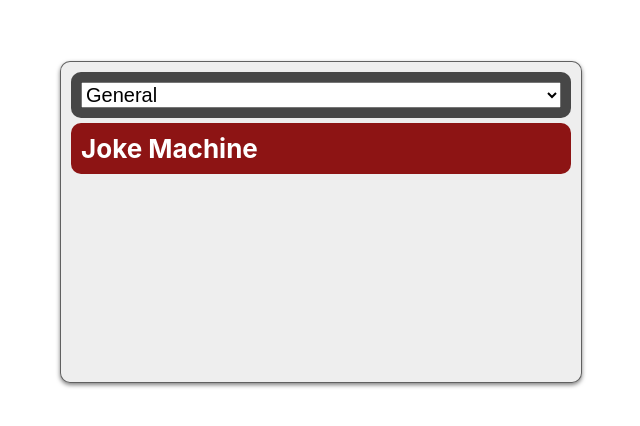
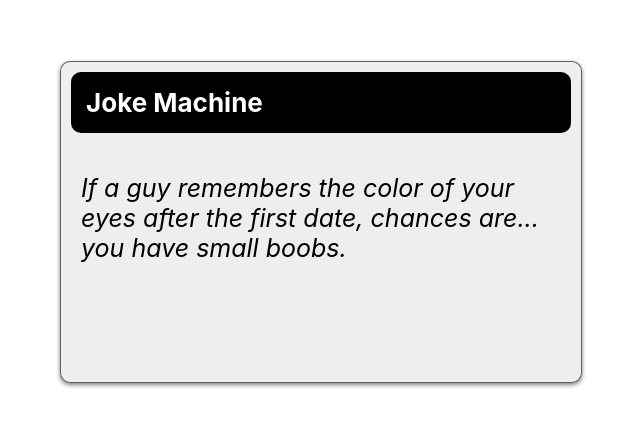
Before and after one commit to axai-kaizoku/learning_JS, a React (Create React App) app in the folder React/jsx_react_dom/: page / in a window 1280 px wide. Shown: the part 178-604 px from the top of the page, without its empty margins (319-959 px from the left). Built offline with nearby package versions, Linux system fonts and the light colour scheme; no server answers.

Commit message:
Add a personal activity which includes (web-scraping, random, etc.)

```diff
--- a/React/jsx_react_dom/src/App.js
+++ b/React/jsx_react_dom/src/App.js
@@ -1,24 +1,40 @@
-import React, { useState } from 'react';
+import React, { Component } from 'react';
 import './index.css';
 import Joke from './Joke';
+import Data from './Sources/data';
 
-const App = () => {
-	const [category, setCategory] = useState('general');
-	return (
-		<>
+class App extends Component {
+	state = {
+		joke: '',
+		isLoading: false,
+	};
+
+	getJoke = () => {
+		this.setState({
+			isLoading: true,
+		});
+
+		const randomIndex = Math.floor(Math.random() * Data.length);
+		const randomJoke = Data[randomIndex].joke;
+
+		this.setState({
+			joke: randomJoke,
+			isLoading: false,
+		});
+	};
+	componentDidMount = () => this.getJoke();
+	render() {
+		return (
 			<div className="container">
-				<div className="category-picker">
-					<select onChange={(e) => setCategory(e.target.value)}>
-						<option value="general">General</option>
-						<option value="programming">Programming</option>
-						<option value="dad">Dad</option>
-						<option value="knock-knock">Knock-knock</option>
-					</select>
+				<div
+					className={this.state.isLoading ? 'title title-pulse' : 'title'}
+					onClick={this.getJoke}>
+					Joke Machine
 				</div>
-				<Joke category={category} />
+				<Joke punchline={this.state.joke} />
 			</div>
-		</>
-	);
-};
+		);
+	}
+}
 
 export default App;
--- a/React/jsx_react_dom/src/Joke.js
+++ b/React/jsx_react_dom/src/Joke.js
@@ -1,45 +1,12 @@
-import React, { Component } from 'react';
+import React from 'react';
 
-class Joke extends Component {
-	state = {
-		joke: {},
-		isLoading: false,
-	};
-	getJoke = async (category) => {
-		this.setState({
-			isLoading: true,
-		});
-
-		const callJokeApi = await fetch(
-			`https://official-joke-api.appspot.com/jokes/${category}/random`,
-		);
-
-		const resolveJoke = await callJokeApi.json();
-
-		this.setState({
-			joke: resolveJoke[0],
-			isLoading: false,
-		});
-	};
-	componentDidMount = () => this.getJoke(this.props.category);
-	componentDidUpdate = (prevProps) => {
-		if (this.props.category !== prevProps.category) {
-			this.getJoke(this.props.category);
-		}
-	};
-	render() {
-		return (
-			<>
-				<div className={this.state.isLoading ? 'title title-pulse' : 'title'}>
-					Joke Machine
-				</div>
-				<div className="joke-panel">
-					<div className="joke-setup">{this.state.joke.setup}</div>
-					<div className="joke-punchline">{this.state.joke.punchline}</div>
-				</div>
-			</>
-		);
-	}
-}
+const Joke = (props) => {
+	const { punchline } = props;
+	return (
+		<div className="joke-panel">
+			<div className="joke-punchline">{punchline}</div>
+		</div>
+	);
+};
 
 export default Joke;
--- a/React/jsx_react_dom/src/Sources/data.js
+++ b/React/jsx_react_dom/src/Sources/data.js
@@ -1,35 +1,48 @@
 const Data = [
 	{
+		id: 1,
 		joke: 'A man is being arrested by a female police officer, who informs him, "Anything you say can and will be held against you." The man replies, "Boobs!"',
 	},
 	{
+		id: 2,
 		joke: 'If a guy remembers the color of your eyes after the first date, chances are... you have small boobs.',
 	},
 	{
+		id: 3,
 		joke: "I saw six men kicking and punching the mother-in-law. My neighbour said ‘Are you going to help?' I said ‘No, six should be enough.'",
 	},
 	{
+		id: 4,
 		joke: "Life is like toilet paper, you're either on a roll or taking shit from some asshole.",
 	},
 	{
+		id: 5,
 		joke: "What's worse than waking up at a party and finding a penis drawn on your face? Finding out it was traced.",
 	},
 	{
+		id: 6,
 		joke: "The only way you'll ever get laid is if you crawl up a chicken's ass and wait.",
 	},
 	{
+		id: 7,
 		joke: 'Would masturbating while smoking weed be considered masturblazing, weedwhacking, or highjacking?',
 	},
 	{
+		id: 8,
 		joke: "What's the difference between your wife and your job? After five years your job will still suck.",
 	},
-	{ joke: 'Isn\'t it scary that doctors call what they do "practice"?' },
+	{ id: 9, joke: 'Isn\'t it scary that doctors call what they do "practice"?' },
 	{
+		id: 10,
 		joke: "I wasn't born with enough middle fingers to let you know how I feel about you.",
 	},
-	{ joke: 'Spread the word ♥' },
-	{ joke: 'See our new one liners or check one liner of the day. Enjoy.' },
+	{ id: 11, joke: 'Spread the word ♥' },
 	{
+		id: 12,
+		joke: 'See our new one liners or check one liner of the day. Enjoy.',
+	},
+	{
+		id: 13,
 		joke: 'Do you know a funny one liner? Add your one liner to our site and see how good it is.',
 	},
 ];
--- a/React/jsx_react_dom/src/index.css
+++ b/React/jsx_react_dom/src/index.css
@@ -1,7 +1,7 @@
 body {
 	margin: 0;
-  font-family: -apple-system, BlinkMacSystemFont, "Segoe UI", "Roboto", "Oxygen",
-    "Ubuntu", "Cantarell", "Fira Sans", "Droid Sans", "Helvetica Neue",
+	font-family: -apple-system, BlinkMacSystemFont, 'Segoe UI', 'Roboto', 'Oxygen',
+		'Ubuntu', 'Cantarell', 'Fira Sans', 'Droid Sans', 'Helvetica Neue',
 		sans-serif;
 	-webkit-font-smoothing: antialiased;
 	-moz-osx-font-smoothing: grayscale;
@@ -23,37 +23,21 @@ body {
 	box-shadow: 0px 2px 4px rgba(0, 0, 0, 0.5);
 }
 
-.category-picker {
-  position: relative;
-  padding: 10px;
-  background-color: rgb(71, 71, 71);
-  border-radius: 10px;
-  margin-bottom: 5px;
-}
-
-.category-picker > select {
-  position: relative;
-  padding: 0px;
-  margin: 0px;
-  top: 0px;
-  font-size: 20px;
-  width: 480px;
-}
-
 .title {
 	position: relative;
 	background-color: rgb(0, 0, 0);
 	color: rgb(255, 255, 255);
-  padding: 10px;
+	padding: 15px;
 	border-radius: 10px;
 	font-size: 26px;
 	font-weight: bold;
+	cursor: pointer;
 	transition: 200ms background-color;
 }
 
-/* .title:hover {
+.title:hover {
 	background-color: rgb(141, 20, 20);
-} */
+}
 
 .title-pulse {
 	background-color: rgb(141, 20, 20);
@@ -81,13 +65,6 @@ body {
 	box-sizing: border-box;
 }
 
-.joke-setup {
-  position: relative;
-  font-size: 25px;
-  font-weight: bold;
-  font-style: italic;
-}
-
 .joke-punchline {
 	position: relative;
 	top: 20px;
```
Lines whose indentation alone changed are shown as unchanged.
